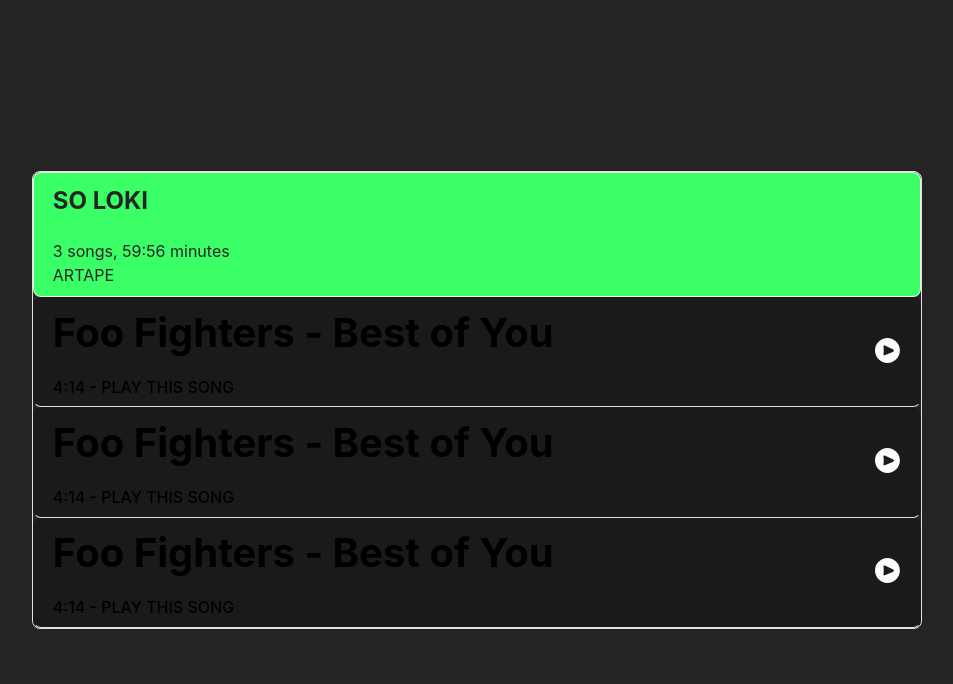
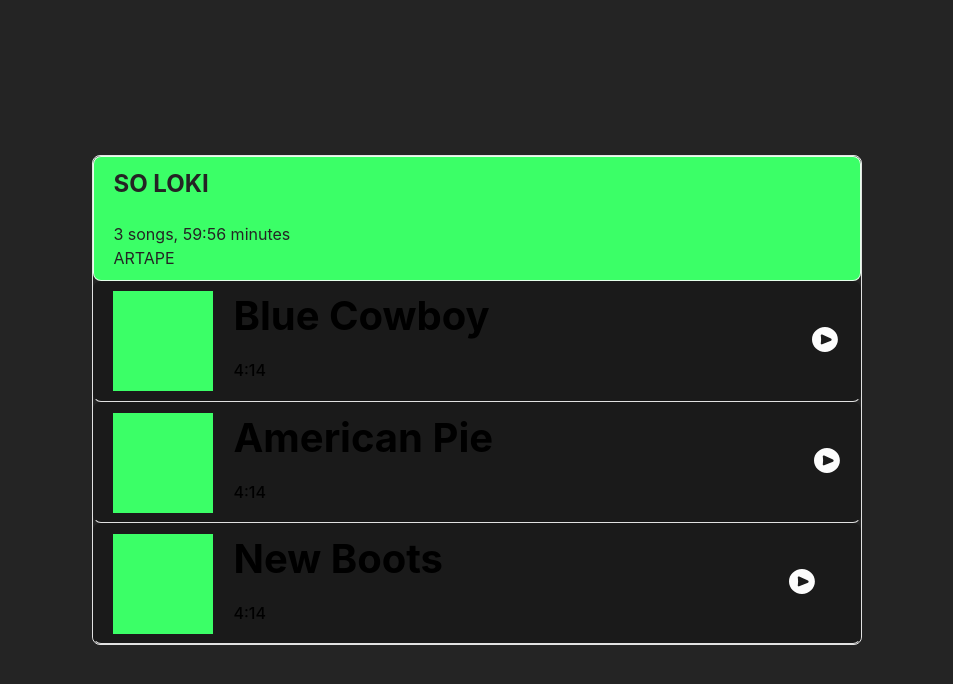
Before and after one commit to jajablinky/ArTape-2.0, a Next.js app: page / in a window 1280 px wide. Shown: the top 684 px of the page, without its empty margins (164-1117 px from the left). Built offline with nearby package versions, Linux system fonts and the light colour scheme.

Commit message:
play pause and metadata update

```diff
--- a/src/components/AudioPlayer.tsx
+++ b/src/components/AudioPlayer.tsx
@@ -8,31 +8,42 @@ const AudioPlayer = ({
   index,
   isPlaying,
   setisPlaying,
+  audioLink,
+  songMetaData,
 }: {
   index: number;
   isPlaying: number;
   setisPlaying: Dispatch<SetStateAction<number>>;
+  audioLink: string;
+  songMetaData: string;
 }) => {
   const handlePlay = () => {
+    const audio = document.getElementById(songMetaData);
     if (isPlaying === index) {
       setisPlaying(0);
+      audio.pause();
+      audio.currentTime = 0;
     } else {
       setisPlaying(index);
+      audio.play();
     }
   };
 
   return (
+    <>
+      <audio id={songMetaData} src={audioLink} preload="metadata"></audio>
       <button className={styles.musicPlayerTrack} onClick={() => handlePlay()}>
-      <source src="https://wghl3omv7p34qicdhl4iwe545yuqorbg6xz2ewdndenxeqivxo3q.arweave.net/sY69uZX798ggQzr4ixO87ikHRCb186JYbRkbckEVu7c" />
         <div className={styles.musicPlayerLeftSide}>
+          <div className={styles.songArt}></div>
+          <div className={styles.musicInfo}>
             <div className={styles.artistTitleTrack}>
-          <h1>Foo Fighters - Best of You</h1>
+              <h1>{songMetaData}</h1>
             </div>
             <div className={styles.durationBuyMp3}>
               <p>
-            <span className={styles.duration}>4:14</span> -{" "}
-            <span className={styles.buymp3}>PLAY THIS SONG</span>
+                <span className={styles.duration}>4:14</span>
               </p>
+            </div>
           </div>
         </div>
         <div className={styles.musicPlayerRightSide}>
@@ -55,6 +66,7 @@ const AudioPlayer = ({
           </div>
         </div>
       </button>
+    </>
   );
 };
 
--- a/src/pages/index.tsx
+++ b/src/pages/index.tsx
@@ -31,16 +31,28 @@ export default function Home() {
             index={1}
             isPlaying={isPlaying}
             setisPlaying={setisPlaying}
+            audioLink={
+              "https://5jxkaucpt4jq2n5ceypa7tijr2vrqcrcgx567hisii27hymlqz2a.arweave.net/6m6gUE-fEw03oiYeD80JjqsYCiI1---dEkI18-GLhnQ"
+            }
+            songMetaData={"Blue Cowboy"}
           />
           <AudioPlayer
             index={2}
             isPlaying={isPlaying}
             setisPlaying={setisPlaying}
+            audioLink={
+              "https://cxdvxsxj6ps45rqsdjnskvgl2n3cc6bvohej5l27w7oof76rhcya.arweave.net/Fcdbyunz5c7GEhpbJVTL03YheDVxyJ6vX7fc4v_ROLA"
+            }
+            songMetaData={"American Pie"}
           />
           <AudioPlayer
             index={3}
             isPlaying={isPlaying}
             setisPlaying={setisPlaying}
+            audioLink={
+              "https://4hyskfaoe726dpdaczx3dmpswrqj4uydukvzozsuewmcan6wsovq.arweave.net/4fElFA4n9eG8YBZvsbHytGCeUwOiq5dmVCWYIDfWk6s"
+            }
+            songMetaData={"New Boots"}
           />
         </div>
       </main>
--- a/src/styles/Home.module.css
+++ b/src/styles/Home.module.css
@@ -37,6 +37,8 @@
 }
 
 .musicPlayerLeftSide {
+  display: flex;
+  flex-direction: row;
   margin-right: 20em;
   text-align: left;
 }
@@ -49,3 +51,10 @@
   margin: auto;
   text-align: right;
 }
+
+.songArt {
+  width: 100px;
+  height: 100px;
+  background-color: var(--artape-lime-green);
+  margin-right: 20px;
+}
```
Lines whose indentation alone changed are shown as unchanged.
